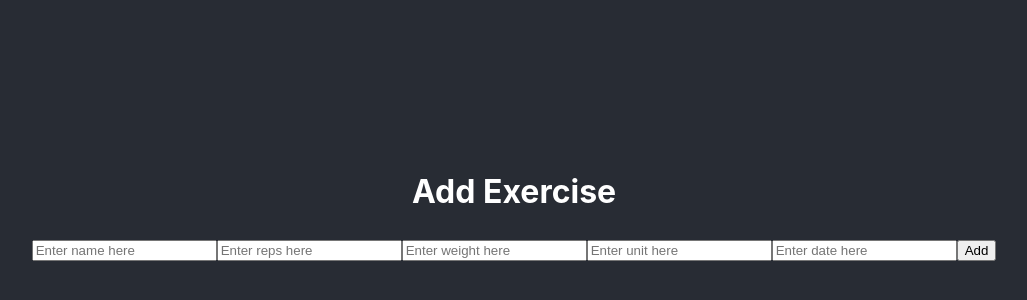
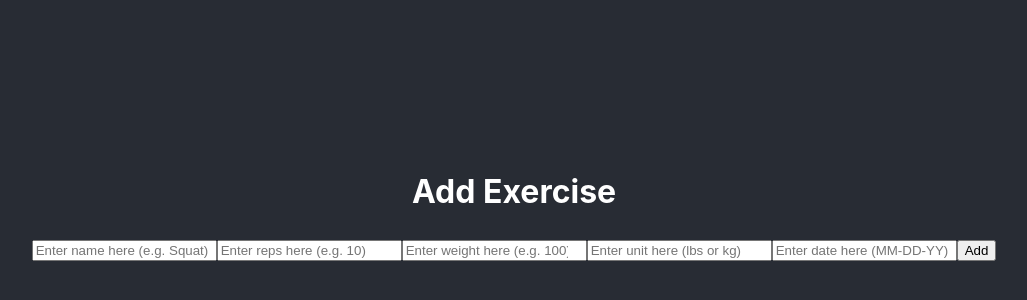
Before and after one commit to schectma/MERN, a React (Vite) app in the folder schectma-react/: page /add-exercise in a window 1280 px wide. Shown: the part 196-496 px from the top of the page, without its empty margins (126-1153 px from the left). Built offline with nearby package versions, Linux system fonts and the light colour scheme.

Commit message:
placeholder text update

```diff
--- a/schectma-react/src/pages/AddExercisePage.jsx
+++ b/schectma-react/src/pages/AddExercisePage.jsx
@@ -48,27 +48,27 @@ export const AddExercisePage = () => {
             <h1>Add Exercise</h1>
             <input
                 type="text"
-                placeholder="Enter name here"
+                placeholder="Enter name here (e.g. Squat)"
                 value={name}
                 onChange={e => setName(e.target.value)} />
             <input
                 type="number"
                 value={reps}
-                placeholder="Enter reps here"
+                placeholder="Enter reps here (e.g. 10)"
                 onChange={e => setReps(e.target.value)} />
             <input
                 type="number"
-                placeholder="Enter weight here"
+                placeholder="Enter weight here (e.g. 100)"
                 value={weight}
                 onChange={e => setWeight(e.target.value)} />
             <input
                 type="text"
-                placeholder="Enter unit here"
+                placeholder="Enter unit here (lbs or kg)"
                 value={unit}
                 onChange={e => setUnit(e.target.value)} />
             <input
                 type="text"
-                placeholder="Enter date here"
+                placeholder="Enter date here (MM-DD-YY)"
                 value={date}
                 onChange={e => setDate(e.target.value)} />
             <button
```
Also changed, not shown: 2 other files (tests, documents, lock files or other folders).
